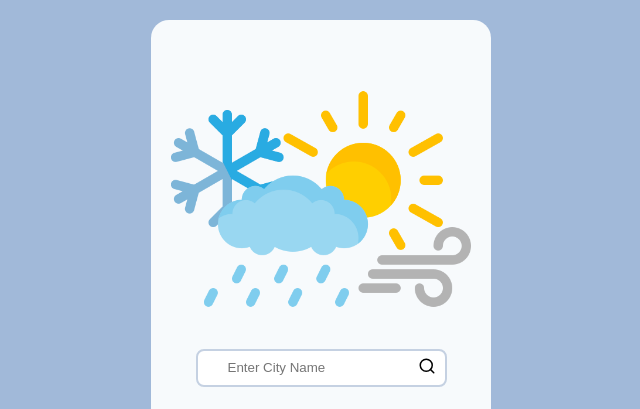
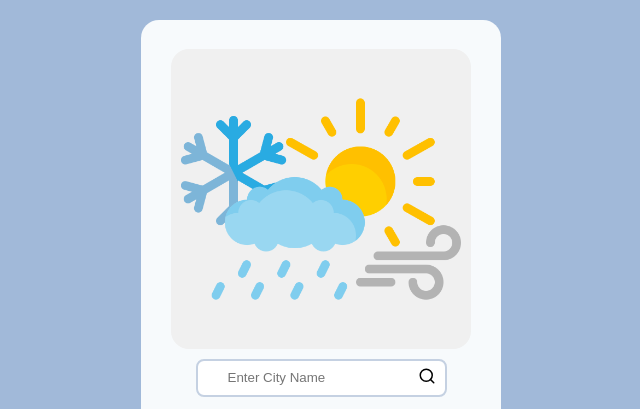
Before and after one commit to Ben1464/Weather-app, a plain HTML site: page index.html in a window 1280 px wide. Shown: the top 409 px of the page, without its empty margins (319-959 px from the left). Drawn offline with Linux system fonts and the light colour scheme.

Commit message:
adjusted the styling of the main image

```diff
--- a/index.html
+++ b/index.html
@@ -8,7 +8,10 @@
   </head>
   <body>
     <div class="container">
-      <img src="./images/weather_11166760.png" alt="weather" class="weather" />
+        <div class="main">
+            <img src="./images/weather_11166760.png" alt="weather" class="weather" />
+        </div>
+
       <div class="input-container">
         <input type="text" id="city" placeholder="Enter City Name" />
         <button type="button" id="search-button">
--- a/style.css
+++ b/style.css
@@ -88,3 +88,14 @@ h3 {
     font-weight: bold;
     margin: 10px 0;
 }
+.main img{
+    display: flex;
+    padding: 10px;
+    margin: 10px;
+    align-items: center;
+    justify-content: center;
+    flex-direction: column;
+    background-color:#f0f0f0;
+    height: 35vh;
+    border-radius: 18px;
+}
```
